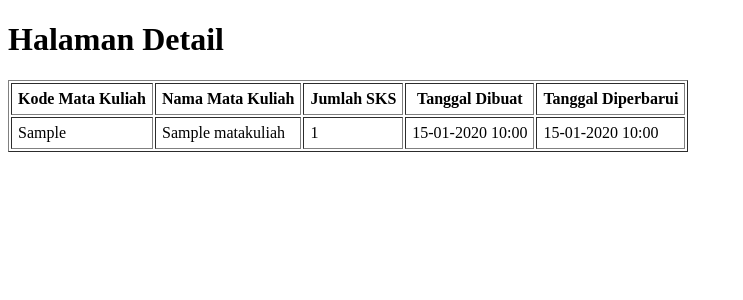
After one commit to dimasalalu05/SubmissionProjectLaravell, a Laravel app: page /matakuliah/1 in a window 1280 px wide. The commit adds this page. Shown: the top 300 px of the page, without its empty margins (0-743 px from the left). Run offline with Laravel 12, Linux system fonts and the light colour scheme; tables that the repository leaves empty hold one stand-in row (values such as "Sample post").

Commit message:
pengerjaan tugas pertemyan 6

```diff
--- a/app/Http/Controllers/JurusanController.php
+++ b/app/Http/Controllers/JurusanController.php
@@ -18,7 +18,7 @@ class JurusanController extends Controller
         return view('jurusan.index', compact('jurusans'));
     }
 
-    public function show(int $id)
+    public function show(string $id)
     {
         $jurusan = Jurusan::findOrFail($id);
         return view('jurusan.show', compact('jurusan'));
--- a/app/Http/Controllers/MatakuliahController.php
+++ b/app/Http/Controllers/MatakuliahController.php
@@ -2,9 +2,8 @@
 
 namespace App\Http\Controllers;
 
-use App\Models\Jurusan;
+use Illuminate\Http\Request;
 use App\Models\Matakuliah;
-use Illuminate\Http\Request;
 
 class MatakuliahController extends Controller
 {
@@ -13,8 +12,8 @@ class MatakuliahController extends Controller
      */
     public function index()
     {
-        $matakuliah = Matakuliah::all();
-        return view('matakuliah.index', compact('matakuliah'));
+        $matakuliahs = Matakuliah::all();
+        return view('matakuliah.index', compact('matakuliahs'));
     }
 
     /**
@@ -28,42 +27,31 @@ class MatakuliahController extends Controller
     /**
      * Store a newly created resource in storage.
      */
-    // public function store(Request $request)
-    // {
-    //     $request->validate([
-    //     'kode_matakuliah' => 'required|string|unique'])
-    // }
+    public function store(Request $request)
+    {
+        $request->validate([
+            'kode_matakuliah' => 'required|string|unique:matakuliahs,kode_matakuliah',
+
+            'nama_matakuliah' => 'required|string',
+
+            'sks' => 'required|integer|between:1,2'
+        ]);
+
+        Matakuliah::create([
+            'kode_matakuliah' => $request->kode_matakuliah,
+            'nama_matakuliah' => $request->nama_matakuliah,
+            'sks' => $request->sks
+
+        ]);
+
+        return redirect()->route('matakuliah.index')->with('success', 'Data Matakuliah Berhasil Ditambahkan');
+    }
 
     /**
      * Display the specified resource.
      */
-    public function show(string $id)
+    public function show(Matakuliah $matakuliah)
     {
-        $matakuliah = Matakuliah::findOrFail($id);
         return view('matakuliah.show', compact('matakuliah'));
     }
-
-    /**
-     * Show the form for editing the specified resource.
-     */
-    public function edit(string $id)
-    {
-        //
-    }
-
-    /**
-     * Update the specified resource in storage.
-     */
-    public function update(Request $request, string $id)
-    {
-        //
-    }
-
-    /**
-     * Remove the specified resource from storage.
-     */
-    public function destroy(string $id)
-    {
-        //
-    }
 }
--- a/app/Models/Matakuliah.php
+++ b/app/Models/Matakuliah.php
@@ -2,9 +2,11 @@
 
 namespace App\Models;
 
+use Illuminate\Database\Eloquent\Attributes\Fillable;
 use Illuminate\Database\Eloquent\Model;
 
+#[Fillable(['kode_matakuliah', 'nama_matakuliah', 'sks'])]
 class Matakuliah extends Model
 {
-    protected $fillable = ['kode_matakuliah', 'nama_matakuliah', 'sks'];
+    //
 }
--- /dev/null
+++ b/resources/views/matakuliah/show.blade.php
@@ -0,0 +1,32 @@
+<!DOCTYPE html>
+<html lang="en">
+
+<head>
+    <meta charset="UTF-8">
+    <meta name="viewport" content="width=device-width, initial-scale=1.0">
+    <meta http-equiv="X-UA-Compatible" content="ie=edge">
+    <title>Document</title>
+</head>
+
+<body>
+    <h1>Halaman Detail</h1>
+    <table border="1" cellpadding="6">
+        <tr>
+            <th>Kode Mata Kuliah</th>
+            <th>Nama Mata Kuliah</th>
+            <th>Jumlah SKS</th>
+            <th>Tanggal Dibuat</th>
+            <th>Tanggal Diperbarui</th>
+        </tr>
+
+        <tr>
+            <td>{{ $matakuliah->kode_matakuliah }}</td>
+            <td>{{ $matakuliah->nama_matakuliah }}</td>
+            <td>{{ $matakuliah->sks }}</td>
+            <td>{{ $matakuliah->created_at->format('d-m-Y H:i') }}</td>
+            <td>{{ $matakuliah->updated_at->format('d-m-Y H:i') }}</td>
+        </tr>
+    </table>
+</body>
+
+</html>
--- a/routes/web.php
+++ b/routes/web.php
@@ -5,6 +5,8 @@ use App\Http\Controllers\ProdukController;
 use App\Http\Controllers\MahasiswaController;
 use App\Http\Controllers\daftarBuku;
 use App\Http\Controllers\JurusanController;
+use App\Http\Controllers\MatakuliahController;
+use GuzzleHttp\Promise\Create;
 
 // 3.1 Route Sederhana (Closure)
 Route::get('/', function () {
@@ -73,41 +75,14 @@ Route::get('/daftar', [MahasiswaController::class, 'daftar'])->name('mahasiswa.m
 Route::get('/mahasiswa/{nim}', [MahasiswaController::class, 'show'])->name('mahasiswa.detail');
 
 
-
-
-
-
-
-
-
-
-
-
-
-
-
-
-
-
-
-
-
-
-
-
-
-
-
-
-
-
-
-
-
-
-
 // Pertemuan 6
 Route::get('/jurusan', [JurusanController::class, 'index'])->name('jurusan.index');
 Route::get('/jurusan/create', [JurusanController::class, 'create'])->name('jurusan.create');
 Route::get('/jurusan/{id}', [JurusanController::class, 'show']);
 Route::post('/jurusan/store', [JurusanController::class, 'store'])->name('jurusan.store');
+
+// Tugas Pertemuan 6
+Route::get('/matakuliah', [MatakuliahController::class, 'index'])->name('matakuliah.index');
+Route::get('/matakuliah/create', [MatakuliahController::class, 'create'])->name('matakuliah.create');
+Route::get('/matakuliah/{matakuliah}', [MatakuliahController::class, 'show'])->name('matakuliah.show');
+Route::post('/matakuliah/store', [MatakuliahController::class, 'store'])->name('matakuliah.store');
```
Also changed, not shown: resources/views/matakuliah/create.blade.php (+18 -22 lines), resources/views/matakuliah/index.blade.php (added, +41 -0 lines), database/migrations/2026_11_19_121922_create_matakuliahs_table.php.
